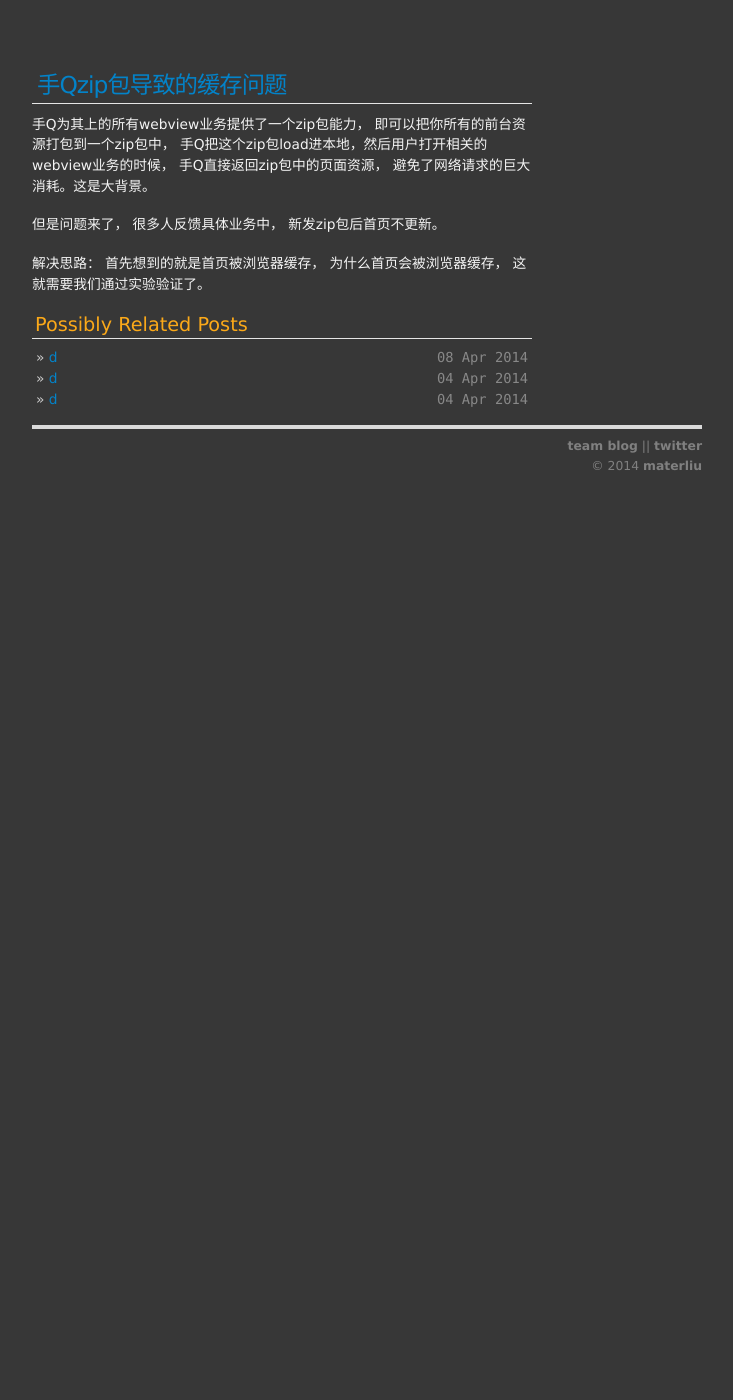
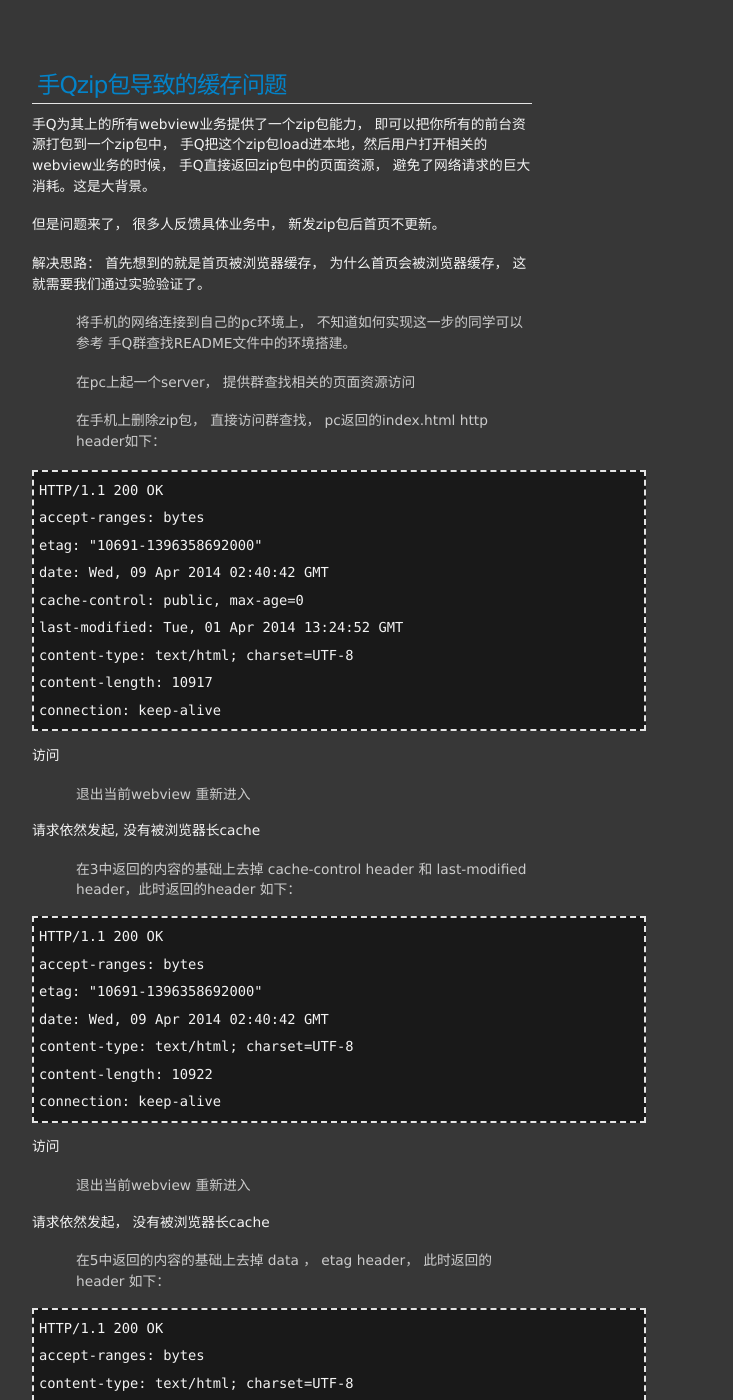
Before and after one commit to materliu/materliu.github.io, a Jekyll site: the page built from all/tencent/_posts/2014-04-09-手Qzip包导致的缓存问题.md, in a window 1280 px wide and 1400 px high, scrolled down 270 px. Shown: the whole window, without its empty margins (273-1006 px from the left). Built offline with Jekyll 4.4.1, drawn with Linux system fonts in a browser that asks for light colours; Markdown is read by kramdown in place of the engine named in the settings; before the commit the page ends 900 px from its top, so only the background shows below that; some of the changed text lies outside the part shown.

Commit message:
添加 手Qzip包导致的缓存问题梳理！

```diff
--- a/all/tencent/_posts/2014-04-09-手Qzip包导致的缓存问题.md
+++ b/all/tencent/_posts/2014-04-09-手Qzip包导致的缓存问题.md
@@ -10,3 +10,82 @@
 但是问题来了， 很多人反馈具体业务中， 新发zip包后首页不更新。
 
 解决思路： 首先想到的就是首页被浏览器缓存， 为什么首页会被浏览器缓存， 这就需要我们通过实验验证了。
+
+1. 将手机的网络连接到自己的pc环境上， 不知道如何实现这一步的同学可以参考 手Q群查找README文件中的环境搭建。
+
+2. 在pc上起一个server， 提供群查找相关的页面资源访问
+
+3. 在手机上删除zip包， 直接访问群查找， pc返回的index.html http header如下：
+
+<pre>
+HTTP/1.1 200 OK
+accept-ranges: bytes
+etag: "10691-1396358692000"
+date: Wed, 09 Apr 2014 02:40:42 GMT
+cache-control: public, max-age=0
+last-modified: Tue, 01 Apr 2014 13:24:52 GMT
+content-type: text/html; charset=UTF-8
+content-length: 10917
+connection: keep-alive
+</pre>
+
+访问
+
+4. 退出当前webview 重新进入
+
+请求依然发起, 没有被浏览器长cache
+
+5. 在3中返回的内容的基础上去掉 cache-control  header 和 last-modified  header，此时返回的header 如下：
+
+<pre>
+HTTP/1.1 200 OK
+accept-ranges: bytes
+etag: "10691-1396358692000"
+date: Wed, 09 Apr 2014 02:40:42 GMT
+content-type: text/html; charset=UTF-8
+content-length: 10922
+connection: keep-alive
+</pre>
+
+访问
+
+6. 退出当前webview 重新进入
+
+请求依然发起， 没有被浏览器长cache
+
+7. 在5中返回的内容的基础上去掉 data ， etag header，  此时返回的header 如下：
+
+<pre>
+HTTP/1.1 200 OK
+accept-ranges: bytes
+content-type: text/html; charset=UTF-8
+content-length: 10922
+connection: keep-alive
+</pre>
+
+访问
+
+8. 退出当前webview 重新进入
+
+请求依然发起， 没有被浏览器长cache
+
+9. 在7中返回内容的基础上去掉 accept-ranges: bytes charset=UTF-8 connection: keep-alive ,Content-type 此时返回的header 如下：
+
+<pre>
+HTTP/1.1 200 OK
+content-length: 10922
+</pre>
+
+content-length 是一定要保留的， 不然浏览器不知道如何处理当前页面，因为不知道什么时候内容返回结束了
+
+访问
+
+10. 退出当前webview 重新进入
+
+请求依然能正常发起
+
+基本可以得出结论： http header 的缺失并不会导致页面被常cache住。
+
+这接下来就没办法再试了， 基本可以推定出就是 客户端的bug了 ！
+
+然后开始定位客户端bug： 移交给客户端同学定位， 后续在这里同步！
```
